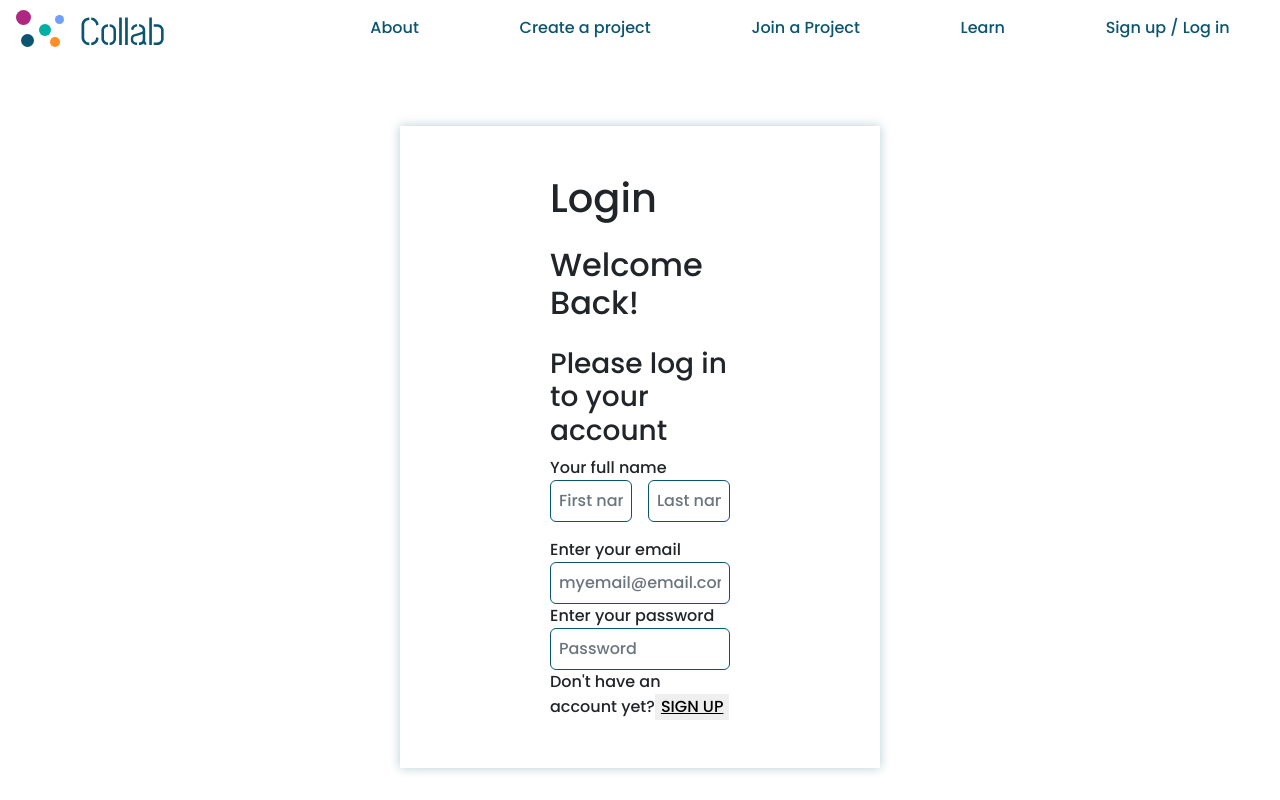
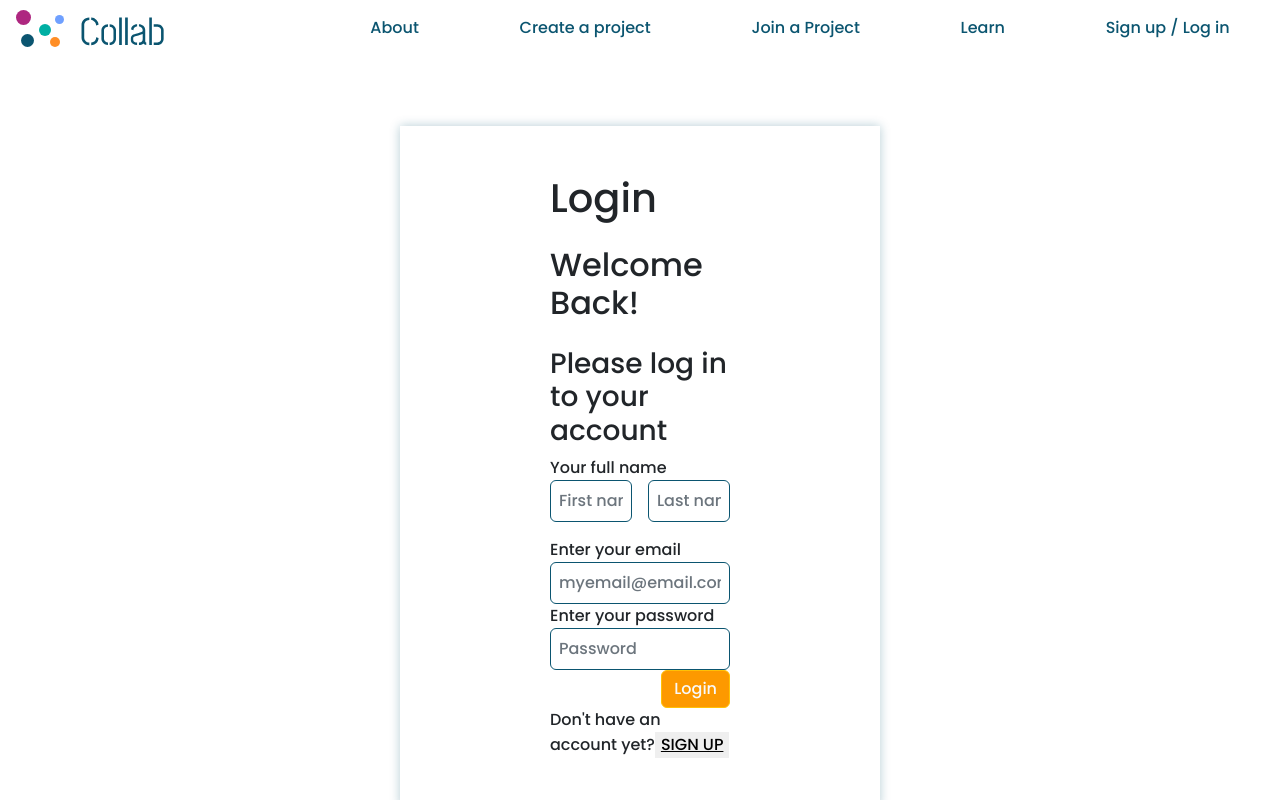
Before and after one commit to Alef5750/Collab, a React (Create React App) app: page /login in a window 1280 px wide. Shown: the top 800 px of the page. Built offline with nearby package versions, Linux system fonts and the light colour scheme.

Commit message:
Login/Signup BUTTON

```diff
--- a/src/components/SignupOrLogin.jsx
+++ b/src/components/SignupOrLogin.jsx
@@ -1,5 +1,6 @@
 import { useState } from "react";
 import "bootstrap/dist/css/bootstrap.css";
+import { Link } from "react-router-dom";
 
 export default function SignupOrLogin() {
   const [view, setView] = useState("login");
@@ -76,7 +77,7 @@ const SignupOrLoginForm = ({ view }) => {
   ];
 
   return (
-    <form action="">
+    <form className="d-flex flex-column" action="">
       <label>Your full name</label>
       <div className="d-flex gap-3">
         {nameFields.map((field) => {
@@ -109,6 +110,9 @@ const SignupOrLoginForm = ({ view }) => {
           );
         })}
       </div>
+      <button className="btn btn-warning text-light align-self-end">
+        {view === "login" ? "Login" : "Sign up"}
+      </button>
     </form>
   );
 };
```
